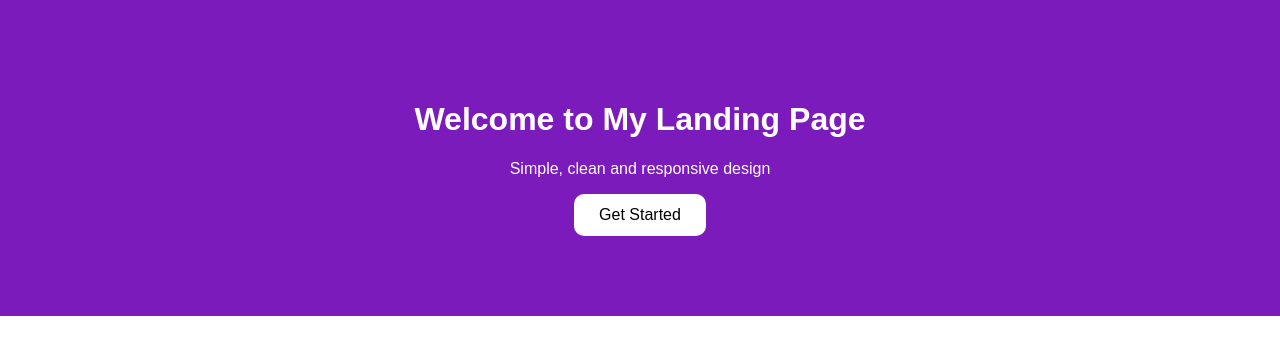
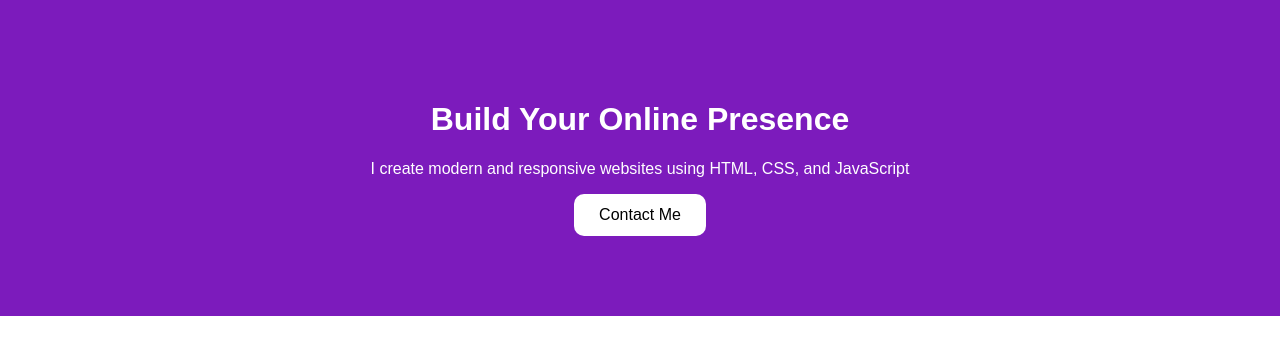
Before and after one commit to ekhlasse-web/landing-page-html-css, a plain HTML site: page index.html in a window 1280 px wide. Drawn offline with Linux system fonts and the light colour scheme.

Commit message:
Update index.html

```diff
--- a/index.html
+++ b/index.html
@@ -9,9 +9,9 @@
 <body>
 
   <header>
-    <h1>Welcome to My Landing Page</h1>
-    <p>Simple, clean and responsive design</p>
-    <button>Get Started</button>
+   <h1>Build Your Online Presence</h1>
+<p>I create modern and responsive websites using HTML, CSS, and JavaScript</p>
+<button>Contact Me</button>
   </header>
 
 </body>
```
